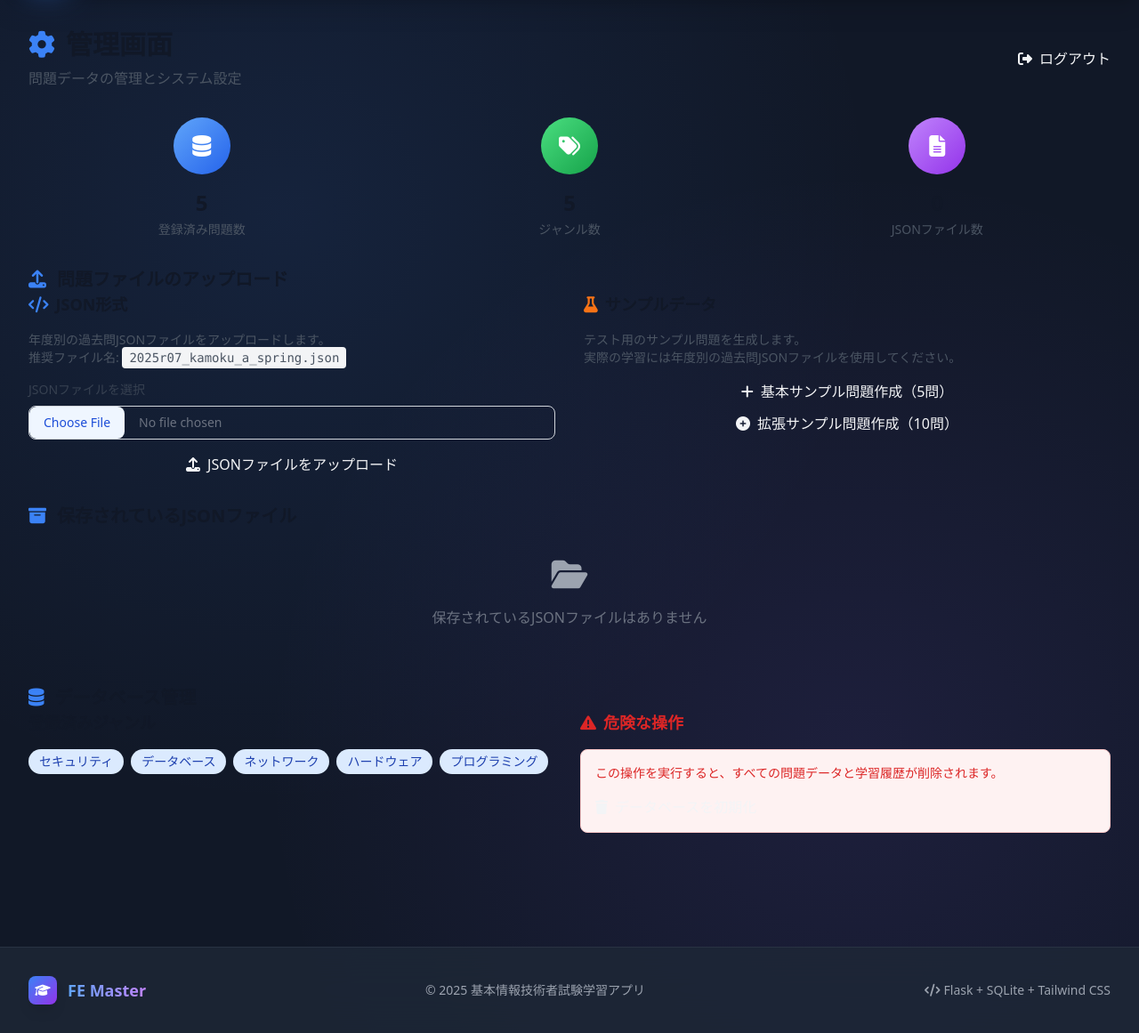
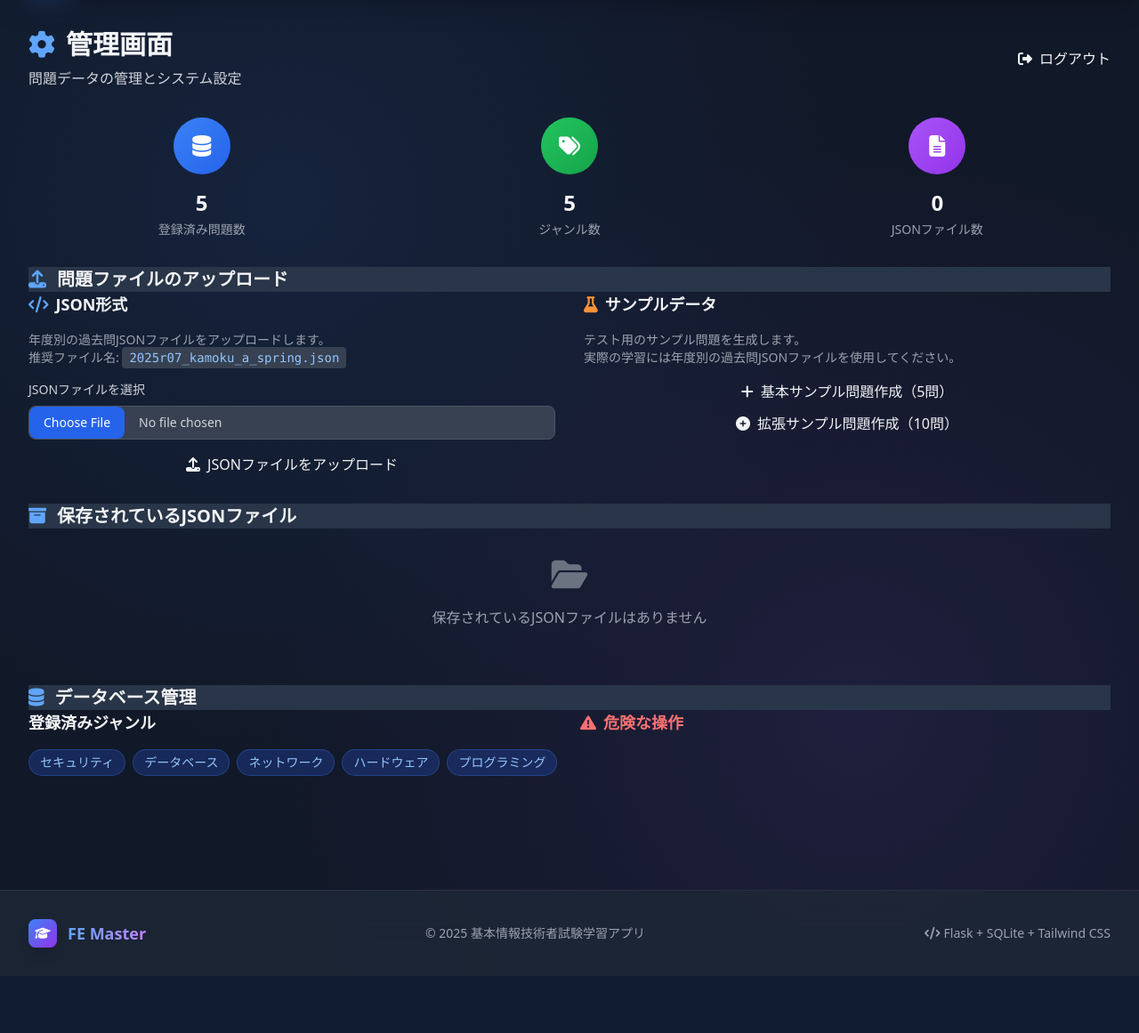
Before and after one commit to d01ki/FE-master, a Flask app: page /admin in a window 1280 px wide. Shown: the part 65-1226 px from the top of the page at 89% size. After the commit the page ends 1130 px from the top, so only its background shows below. Run offline with Flask 3, Linux system fonts and the light colour scheme; the visitor is signed in with stand-in values (Sample User, id 1); data comes from the database, SQL or seed files in the repository; some libraries are stand-ins or nearby versions.

Commit message:
Complete admin.html with dark theme and improved functionality

```diff
--- a/templates/admin.html
+++ b/templates/admin.html
@@ -7,10 +7,10 @@
 <div class="mb-8">
     <div class="flex items-center justify-between">
         <div>
-            <h1 class="text-3xl font-bold text-gray-900 mb-2">
-                <i class="fas fa-cog text-primary mr-3"></i>管理画面
+            <h1 class="text-3xl font-bold text-gray-100 mb-2">
+                <i class="fas fa-cog text-blue-400 mr-3"></i>管理画面
             </h1>
-            <p class="text-gray-600">問題データの管理とシステム設定</p>
+            <p class="text-gray-300">問題データの管理とシステム設定</p>
         </div>
         <div class="flex items-center space-x-3">
             <a href="{{ url_for('admin_logout') }}" class="btn btn-danger">
@@ -24,40 +24,40 @@
 <div class="grid grid-cols-1 md:grid-cols-3 gap-6 mb-8">
     <div class="card">
         <div class="card-body text-center">
-            <div class="w-16 h-16 bg-gradient-to-br from-blue-400 to-blue-600 rounded-full flex items-center justify-center mx-auto mb-4">
+            <div class="w-16 h-16 bg-gradient-to-br from-blue-500 to-blue-600 rounded-full flex items-center justify-center mx-auto mb-4">
                 <i class="fas fa-database text-white text-2xl"></i>
             </div>
-            <h3 class="text-2xl font-bold text-gray-900 mb-1">{{ data.question_count }}</h3>
-            <p class="text-gray-600 text-sm">登録済み問題数</p>
+            <h3 class="text-2xl font-bold text-gray-100 mb-1">{{ data.question_count }}</h3>
+            <p class="text-gray-400 text-sm">登録済み問題数</p>
         </div>
     </div>
 
     <div class="card">
         <div class="card-body text-center">
-            <div class="w-16 h-16 bg-gradient-to-br from-green-400 to-green-600 rounded-full flex items-center justify-center mx-auto mb-4">
+            <div class="w-16 h-16 bg-gradient-to-br from-green-500 to-green-600 rounded-full flex items-center justify-center mx-auto mb-4">
                 <i class="fas fa-tags text-white text-2xl"></i>
             </div>
-            <h3 class="text-2xl font-bold text-gray-900 mb-1">{{ data.genres|length }}</h3>
-            <p class="text-gray-600 text-sm">ジャンル数</p>
+            <h3 class="text-2xl font-bold text-gray-100 mb-1">{{ data.genres|length }}</h3>
+            <p class="text-gray-400 text-sm">ジャンル数</p>
         </div>
     </div>
 
     <div class="card">
         <div class="card-body text-center">
-            <div class="w-16 h-16 bg-gradient-to-br from-purple-400 to-purple-600 rounded-full flex items-center justify-center mx-auto mb-4">
+            <div class="w-16 h-16 bg-gradient-to-br from-purple-500 to-purple-600 rounded-full flex items-center justify-center mx-auto mb-4">
                 <i class="fas fa-file-alt text-white text-2xl"></i>
             </div>
-            <h3 class="text-2xl font-bold text-gray-900 mb-1">{{ data.json_files|length }}</h3>
-            <p class="text-gray-600 text-sm">JSONファイル数</p>
+            <h3 class="text-2xl font-bold text-gray-100 mb-1">{{ data.json_files|length }}</h3>
+            <p class="text-gray-400 text-sm">JSONファイル数</p>
         </div>
     </div>
 </div>
 
 <!-- File Upload Section -->
 <div class="card mb-8">
-    <div class="card-header">
-        <h2 class="text-xl font-bold text-gray-900 flex items-center">
-            <i class="fas fa-upload text-primary mr-3"></i>
+    <div class="card-header bg-gray-750 border-gray-600">
+        <h2 class="text-xl font-bold text-gray-100 flex items-center">
+            <i class="fas fa-upload text-blue-400 mr-3"></i>
             問題ファイルのアップロード
         </h2>
     </div>
@@ -65,22 +65,22 @@
         <div class="grid grid-cols-1 lg:grid-cols-2 gap-8">
             <!-- JSON Upload -->
             <div class="space-y-4">
-                <h3 class="text-lg font-semibold text-gray-900 flex items-center">
-                    <i class="fas fa-code text-blue-500 mr-2"></i>JSON形式
+                <h3 class="text-lg font-semibold text-gray-100 flex items-center">
+                    <i class="fas fa-code text-blue-400 mr-2"></i>JSON形式
                 </h3>
-                <p class="text-sm text-gray-600 mb-4">
+                <p class="text-sm text-gray-400 mb-4">
                     年度別の過去問JSONファイルをアップロードします。<br>
-                    推奨ファイル名: <code class="bg-gray-100 px-2 py-1 rounded">2025r07_kamoku_a_spring.json</code>
+                    推奨ファイル名: <code class="bg-gray-700 text-blue-300 px-2 py-1 rounded">2025r07_kamoku_a_spring.json</code>
                 </p>
 
                 <form id="json-upload-form" enctype="multipart/form-data" class="space-y-4">
                     <div>
-                        <label class="block text-sm font-medium text-gray-700 mb-2">JSONファイルを選択</label>
+                        <label class="block text-sm font-medium text-gray-300 mb-2">JSONファイルを選択</label>
                         <input type="file"
                                id="json-file"
                                name="json_file"
                                accept=".json"
-                               class="block w-full text-sm text-gray-500 file:mr-4 file:py-2 file:px-4 file:rounded-lg file:border-0 file:text-sm file:font-medium file:bg-blue-50 file:text-blue-700 hover:file:bg-blue-100 border border-gray-300 rounded-lg">
+                               class="block w-full text-sm text-gray-300 file:mr-4 file:py-2 file:px-4 file:rounded-lg file:border-0 file:text-sm file:font-medium file:bg-blue-600 file:text-white hover:file:bg-blue-700 border border-gray-600 rounded-lg bg-gray-700 focus:border-blue-500 focus:ring-1 focus:ring-blue-500">
                     </div>
                     <button type="submit" class="btn btn-primary w-full">
                         <i class="fas fa-upload mr-2"></i>JSONファイルをアップロード
@@ -90,10 +90,10 @@
 
             <!-- Sample Data -->
             <div class="space-y-4">
-                <h3 class="text-lg font-semibold text-gray-900 flex items-center">
-                    <i class="fas fa-flask text-orange-500 mr-2"></i>サンプルデータ
+                <h3 class="text-lg font-semibold text-gray-100 flex items-center">
+                    <i class="fas fa-flask text-orange-400 mr-2"></i>サンプルデータ
                 </h3>
-                <p class="text-sm text-gray-600 mb-4">
+                <p class="text-sm text-gray-400 mb-4">
                     テスト用のサンプル問題を生成します。<br>
                     実際の学習には年度別の過去問JSONファイルを使用してください。
                 </p>
@@ -127,9 +127,9 @@
 
 <!-- JSON Files Management -->
 <div class="card mb-8">
-    <div class="card-header">
-        <h2 class="text-xl font-bold text-gray-900 flex items-center">
-            <i class="fas fa-archive text-primary mr-3"></i>
+    <div class="card-header bg-gray-750 border-gray-600">
+        <h2 class="text-xl font-bold text-gray-100 flex items-center">
+            <i class="fas fa-archive text-blue-400 mr-3"></i>
             保存されているJSONファイル
         </h2>
     </div>
@@ -138,50 +138,50 @@
             <div class="overflow-x-auto">
                 <table class="min-w-full table-auto">
                     <thead>
-                        <tr class="bg-gray-50">
-                            <th class="px-6 py-3 text-left text-xs font-medium text-gray-500 uppercase tracking-wider">ファイル名</th>
-                            <th class="px-6 py-3 text-left text-xs font-medium text-gray-500 uppercase tracking-wider">年度・期</th>
-                            <th class="px-6 py-3 text-left text-xs font-medium text-gray-500 uppercase tracking-wider">サイズ</th>
-                            <th class="px-6 py-3 text-left text-xs font-medium text-gray-500 uppercase tracking-wider">更新日時</th>
-                            <th class="px-6 py-3 text-left text-xs font-medium text-gray-500 uppercase tracking-wider">操作</th>
+                        <tr class="bg-gray-700/50">
+                            <th class="px-6 py-3 text-left text-xs font-medium text-gray-300 uppercase tracking-wider">ファイル名</th>
+                            <th class="px-6 py-3 text-left text-xs font-medium text-gray-300 uppercase tracking-wider">年度・期</th>
+                            <th class="px-6 py-3 text-left text-xs font-medium text-gray-300 uppercase tracking-wider">サイズ</th>
+                            <th class="px-6 py-3 text-left text-xs font-medium text-gray-300 uppercase tracking-wider">更新日時</th>
+                            <th class="px-6 py-3 text-left text-xs font-medium text-gray-300 uppercase tracking-wider">操作</th>
                         </tr>
                     </thead>
-                    <tbody class="bg-white divide-y divide-gray-200">
+                    <tbody class="divide-y divide-gray-600">
                         {% for file in data.json_files %}
-                        <tr class="hover:bg-gray-50 transition-colors duration-200">
+                        <tr class="hover:bg-gray-700/30 transition-colors duration-200">
                             <td class="px-6 py-4 whitespace-nowrap">
                                 <div class="flex items-center">
-                                    <i class="fas fa-file-code text-blue-500 mr-2"></i>
-                                    <span class="text-sm font-medium text-gray-900">{{ file.filename }}</span>
+                                    <i class="fas fa-file-code text-blue-400 mr-2"></i>
+                                    <span class="text-sm font-medium text-gray-100">{{ file.filename }}</span>
                                 </div>
                             </td>
                             <td class="px-6 py-4 whitespace-nowrap">
                                 {% if file.info %}
                                     <div class="flex items-center">
                                         {% if file.info.season == 'spring' %}
-                                            <span class="inline-flex items-center px-2.5 py-0.5 rounded-full text-xs font-medium bg-green-100 text-green-800 mr-2">
+                                            <span class="inline-flex items-center px-2.5 py-0.5 rounded-full text-xs font-medium bg-green-900/50 text-green-300 border border-green-500/30 mr-2">
                                                 <i class="fas fa-seedling mr-1"></i>春期
                                             </span>
                                         {% else %}
-                                            <span class="inline-flex items-center px-2.5 py-0.5 rounded-full text-xs font-medium bg-orange-100 text-orange-800 mr-2">
+                                            <span class="inline-flex items-center px-2.5 py-0.5 rounded-full text-xs font-medium bg-orange-900/50 text-orange-300 border border-orange-500/30 mr-2">
                                                 <i class="fas fa-leaf mr-1"></i>秋期
                                             </span>
                                         {% endif %}
-                                        <span class="text-sm text-gray-900">{{ file.info.display_name }}</span>
+                                        <span class="text-sm text-gray-100">{{ file.info.display_name }}</span>
                                     </div>
                                 {% else %}
-                                    <span class="text-sm text-gray-500">年度情報なし</span>
+                                    <span class="text-sm text-gray-400">年度情報なし</span>
                                 {% endif %}
                             </td>
-                            <td class="px-6 py-4 whitespace-nowrap text-sm text-gray-500">
+                            <td class="px-6 py-4 whitespace-nowrap text-sm text-gray-300">
                                 {{ "%.1f"|format(file.size / 1024) }} KB
                             </td>
-                            <td class="px-6 py-4 whitespace-nowrap text-sm text-gray-500">
+                            <td class="px-6 py-4 whitespace-nowrap text-sm text-gray-300">
                                 {{ file.modified }}
                             </td>
                             <td class="px-6 py-4 whitespace-nowrap text-sm font-medium space-x-2">
                                 <button onclick="loadJsonFile('{{ file.filename }}')"
-                                        class="text-blue-600 hover:text-blue-900 transition-colors duration-200">
+                                        class="text-blue-400 hover:text-blue-300 transition-colors duration-200">
                                     <i class="fas fa-download mr-1"></i>データベースに読み込み
                                 </button>
                             </td>
@@ -192,8 +192,8 @@
             </div>
         {% else %}
             <div class="text-center py-8">
-                <i class="fas fa-folder-open text-4xl text-gray-400 mb-4"></i>
-                <p class="text-gray-500">保存されているJSONファイルはありません</p>
+                <i class="fas fa-folder-open text-4xl text-gray-500 mb-4"></i>
+                <p class="text-gray-400">保存されているJSONファイルはありません</p>
             </div>
         {% endif %}
     </div>
@@ -201,9 +201,9 @@
 
 <!-- Database Management -->
 <div class="card mb-8">
-    <div class="card-header">
-        <h2 class="text-xl font-bold text-gray-900 flex items-center">
-            <i class="fas fa-database text-primary mr-3"></i>
+    <div class="card-header bg-gray-750 border-gray-600">
+        <h2 class="text-xl font-bold text-gray-100 flex items-center">
+            <i class="fas fa-database text-blue-400 mr-3"></i>
             データベース管理
         </h2>
     </div>
@@ -211,27 +211,27 @@
         <div class="grid grid-cols-1 md:grid-cols-2 gap-6">
             <!-- Current Genres -->
             <div>
-                <h3 class="text-lg font-semibold text-gray-900 mb-4">登録済みジャンル</h3>
+                <h3 class="text-lg font-semibold text-gray-100 mb-4">登録済みジャンル</h3>
                 {% if data.genres %}
                     <div class="flex flex-wrap gap-2">
                         {% for genre in data.genres %}
-                        <span class="inline-block bg-blue-100 text-blue-800 text-sm px-3 py-1 rounded-full">
+                        <span class="inline-block bg-blue-900/50 text-blue-300 text-sm px-3 py-1 rounded-full border border-blue-500/30">
                             {{ genre }}
                         </span>
                         {% endfor %}
                     </div>
                 {% else %}
-                    <p class="text-gray-500 text-sm">登録されているジャンルはありません</p>
+                    <p class="text-gray-400 text-sm">登録されているジャンルはありません</p>
                 {% endif %}
             </div>
 
             <!-- Danger Zone -->
             <div>
-                <h3 class="text-lg font-semibold text-red-600 mb-4">
+                <h3 class="text-lg font-semibold text-red-400 mb-4">
                     <i class="fas fa-exclamation-triangle mr-2"></i>危険な操作
                 </h3>
-                <div class="bg-red-50 border border-red-200 rounded-lg p-4">
-                    <p class="text-sm text-red-600 mb-4">
+                <div class="bg-red-900/20 border border-red-500/30 rounded-lg p-4">
+                    <p class="text-sm text-red-300 mb-4">
                         この操作を実行すると、すべての問題データと学習履歴が削除されます。
                     </p>
                     <button onclick="confirmResetDatabase()"
@@ -247,19 +247,19 @@
 <!-- Reset Confirmation Modal -->
 <div id="reset-modal" class="fixed inset-0 bg-black bg-opacity-50 hidden z-50">
     <div class="flex items-center justify-center min-h-screen px-4">
-        <div class="bg-white rounded-lg shadow-xl max-w-md w-full p-6">
-            <h3 class="text-lg font-semibold text-red-600 mb-4">
+        <div class="bg-gray-800 rounded-lg shadow-xl max-w-md w-full p-6 border border-gray-600">
+            <h3 class="text-lg font-semibold text-red-400 mb-4">
                 <i class="fas fa-exclamation-triangle mr-2"></i>データベース初期化の確認
             </h3>
-            <p class="text-gray-700 mb-6">
+            <p class="text-gray-300 mb-6">
                 この操作により以下のデータがすべて削除されます：
             </p>
-            <ul class="text-sm text-gray-600 mb-6 space-y-1">
-                <li><i class="fas fa-times text-red-500 mr-2"></i>すべての問題データ</li>
-                <li><i class="fas fa-times text-red-500 mr-2"></i>すべての学習履歴</li>
-                <li><i class="fas fa-times text-red-500 mr-2"></i>ユーザーの解答記録</li>
+            <ul class="text-sm text-gray-400 mb-6 space-y-1">
+                <li><i class="fas fa-times text-red-400 mr-2"></i>すべての問題データ</li>
+                <li><i class="fas fa-times text-red-400 mr-2"></i>すべての学習履歴</li>
+                <li><i class="fas fa-times text-red-400 mr-2"></i>ユーザーの解答記録</li>
             </ul>
-            <p class="text-red-600 font-medium mb-6">この操作は取り消せません。続行しますか？</p>
+            <p class="text-red-400 font-medium mb-6">この操作は取り消せません。続行しますか？</p>
             <div class="flex justify-end space-x-3">
                 <button onclick="closeResetModal()" class="btn btn-secondary">
                     キャンセル
@@ -418,13 +418,13 @@
     resultDiv.className = 'mt-6 p-4 rounded-lg border-l-4';
 
     if (type === 'success') {
-        resultDiv.className += ' bg-green-50 border-green-400 text-green-700';
+        resultDiv.className += ' bg-green-900/50 border-green-500 text-green-200';
         iconEl.className = 'fas fa-check-circle';
     } else if (type === 'error') {
-        resultDiv.className += ' bg-red-50 border-red-400 text-red-700';
+        resultDiv.className += ' bg-red-900/50 border-red-500 text-red-200';
         iconEl.className = 'fas fa-exclamation-circle';
     } else {
-        resultDiv.className += ' bg-blue-50 border-blue-400 text-blue-700';
+        resultDiv.className += ' bg-blue-900/50 border-blue-500 text-blue-200';
         iconEl.className = 'fas fa-info-circle';
     }
 
```
